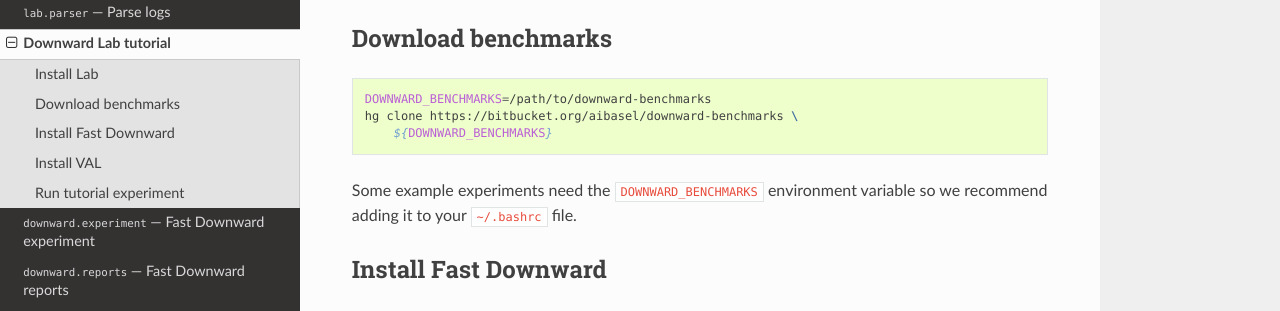
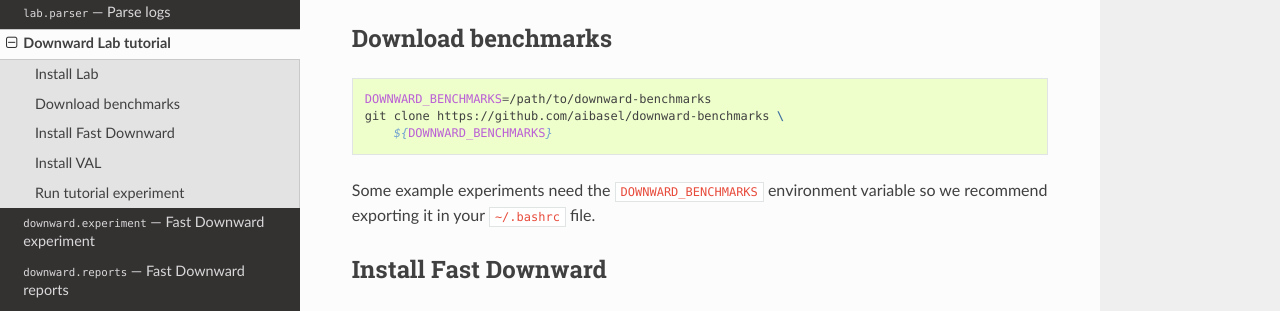
Before and after one commit to aibasel/lab, a Sphinx documentation site: the page built from docs/downward.tutorial.rst, in a window 1280 px wide and 900 px high, scrolled down 715 px. Shown: the part 168-479 px from the top of the window. Built offline with Sphinx 7.4.7 and the Read the Docs theme 2.0.0, drawn with Linux system fonts in a browser that asks for light colours; pages that are not in the unit, such as notebooks, are missing from menus.

Commit message:
Use Github repo for benchmarks.

```diff
--- a/docs/downward.tutorial.rst
+++ b/docs/downward.tutorial.rst
@@ -14,11 +14,11 @@
 ::
 
     DOWNWARD_BENCHMARKS=/path/to/downward-benchmarks
-    hg clone https://bitbucket.org/aibasel/downward-benchmarks \
+    git clone https://github.com/aibasel/downward-benchmarks \
         ${DOWNWARD_BENCHMARKS}
 
 Some example experiments need the ``DOWNWARD_BENCHMARKS`` environment
-variable so we recommend adding it to your ``~/.bashrc`` file.
+variable so we recommend exporting it in your ``~/.bashrc`` file.
 
 
 Install Fast Downward
```
